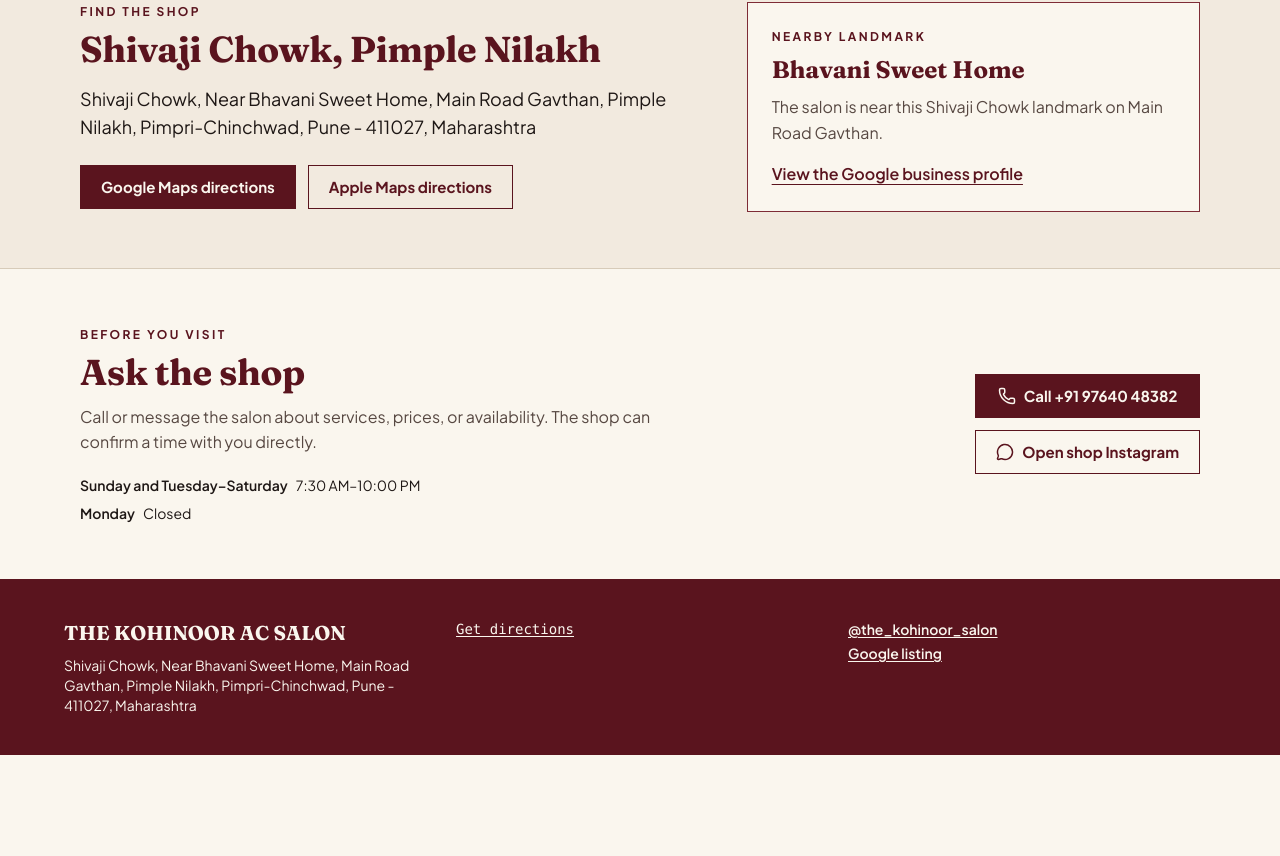
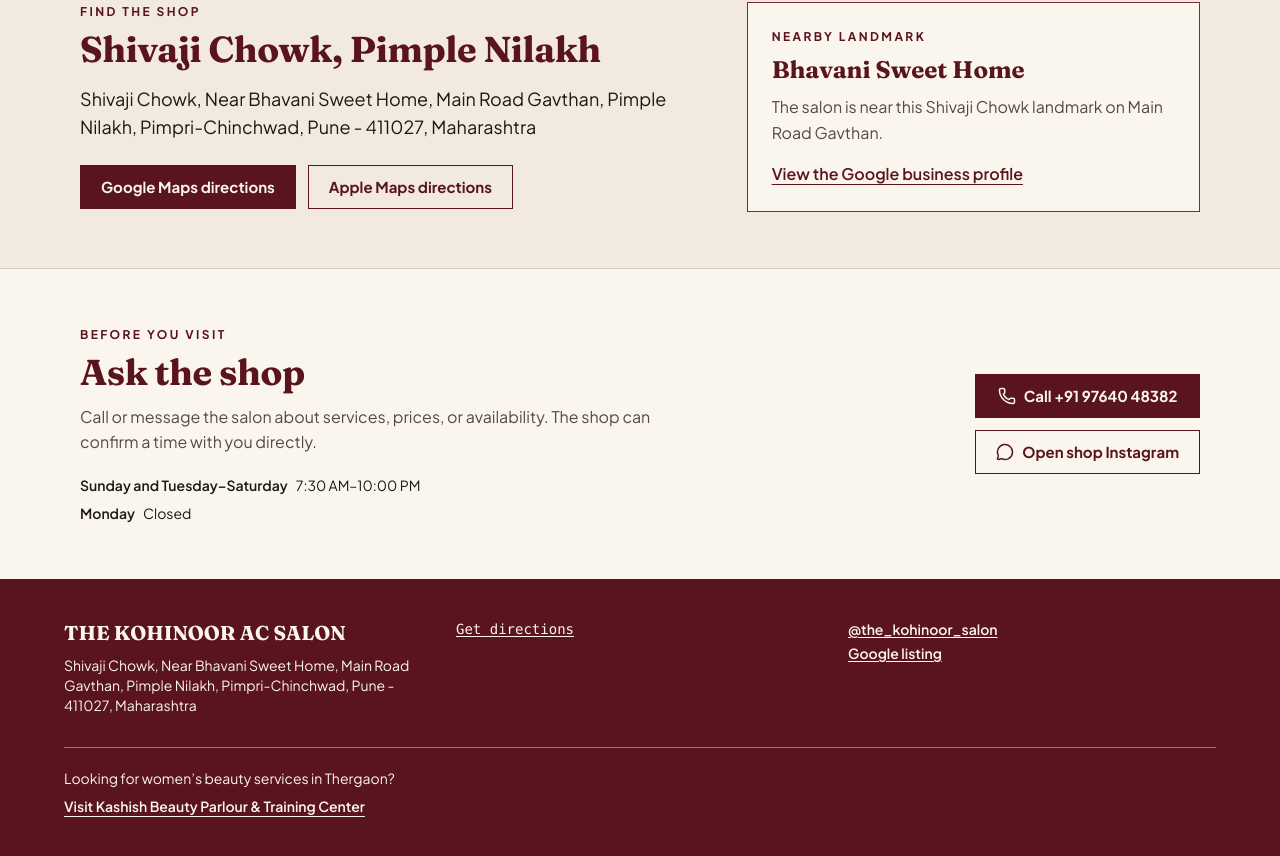
Before and after one commit to mangeshraut712/kohinoor-hair-salon, a Next.js app: page / in a window 1280 px wide. Shown: the part 1493-2349 px from the top of the page. Before the commit the page ends 2248 px from the top, so only its background shows below. Built offline with nearby package versions, Linux system fonts and the light colour scheme; no server answers.

Commit message:
Refer visitors seeking women’s beauty services to Kashish

```diff
--- a/src/components/SalonFooter.tsx
+++ b/src/components/SalonFooter.tsx
@@ -24,6 +24,12 @@ export function SalonFooter() {
           </li>
         </ul>
       </div>
+      <div className="mx-auto mt-8 max-w-6xl border-t border-cream/40 pt-5 text-sm">
+        <p>Looking for women’s beauty services in Thergaon?</p>
+        <a className="inline-block py-2 font-semibold underline underline-offset-4" href="https://mangeshraut712.github.io/kashishbeautyparlour/">
+          Visit Kashish Beauty Parlour &amp; Training Center
+        </a>
+      </div>
     </footer>
   );
 }
```
